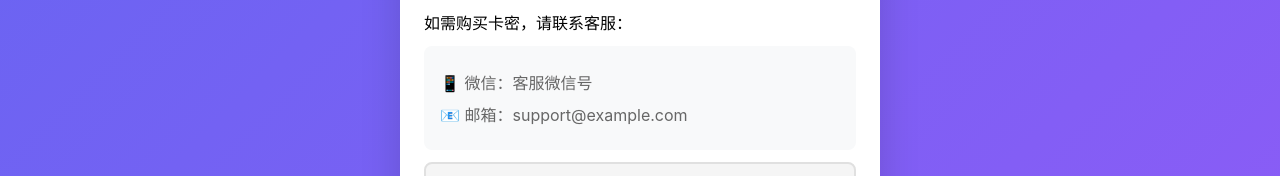
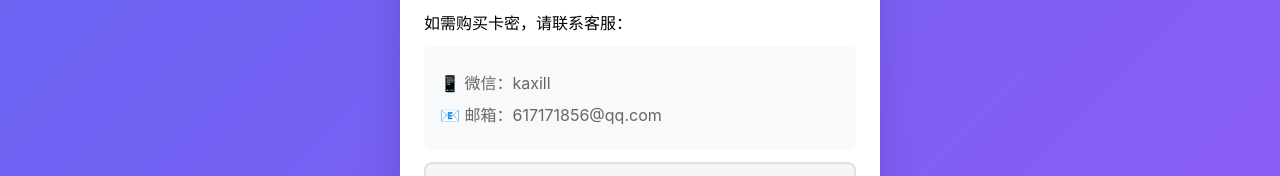
Before and after one commit to moshi1212/vercel, a website: page index.html in a window 1280 px wide. Shown: the part 488-664 px from the top of the page. Drawn offline with Linux system fonts and the light colour scheme.

Commit message:
Update contact information in index.html

```diff
--- a/index.html
+++ b/index.html
@@ -28,8 +28,8 @@
             <h2>获取卡密</h2>
             <p>如需购买卡密，请联系客服：</p>
             <div class="contact-info">
-                <p>📱 微信：客服微信号</p>
-                <p>📧 邮箱：support@example.com</p>
+                <p>📱 微信：kaxill</p>
+                <p>📧 邮箱：617171856@qq.com</p>
             </div>
             <button id="contactBtn" class="btn-secondary">联系客服</button>
         </div>
```
